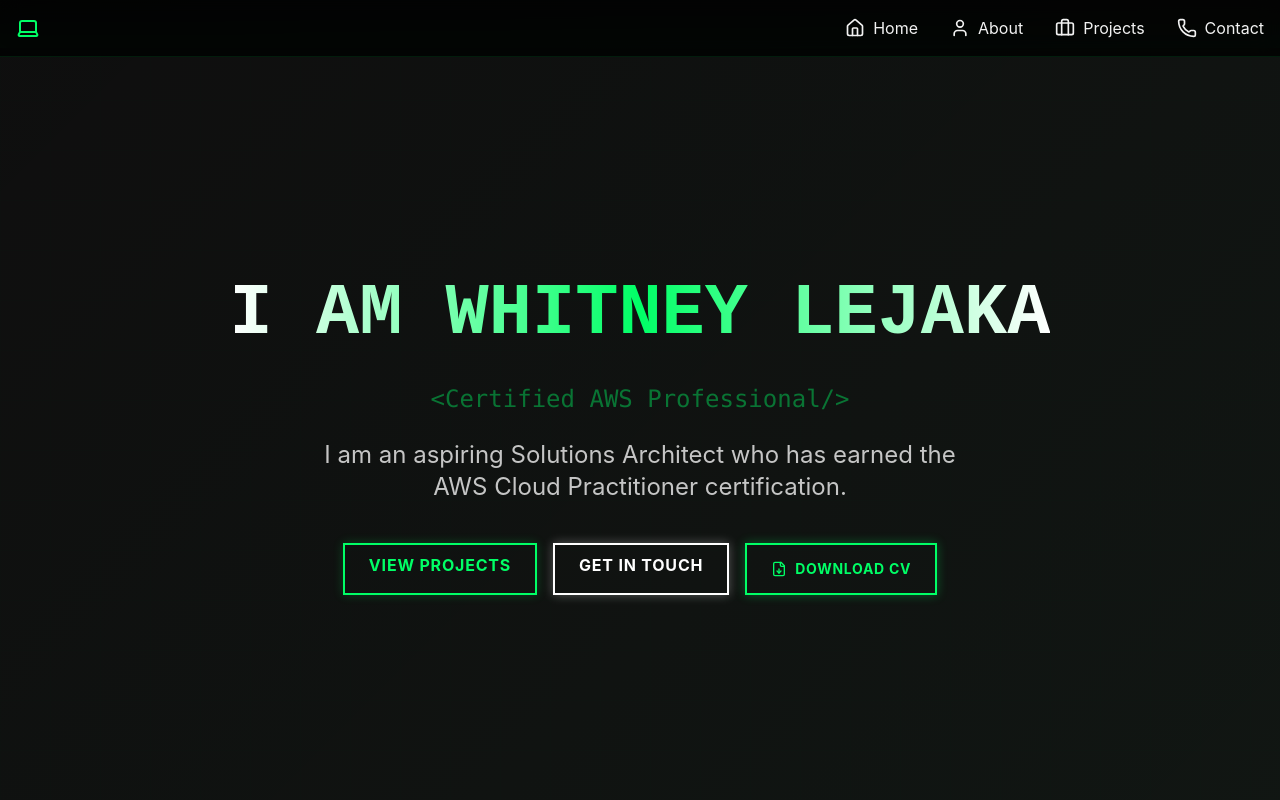
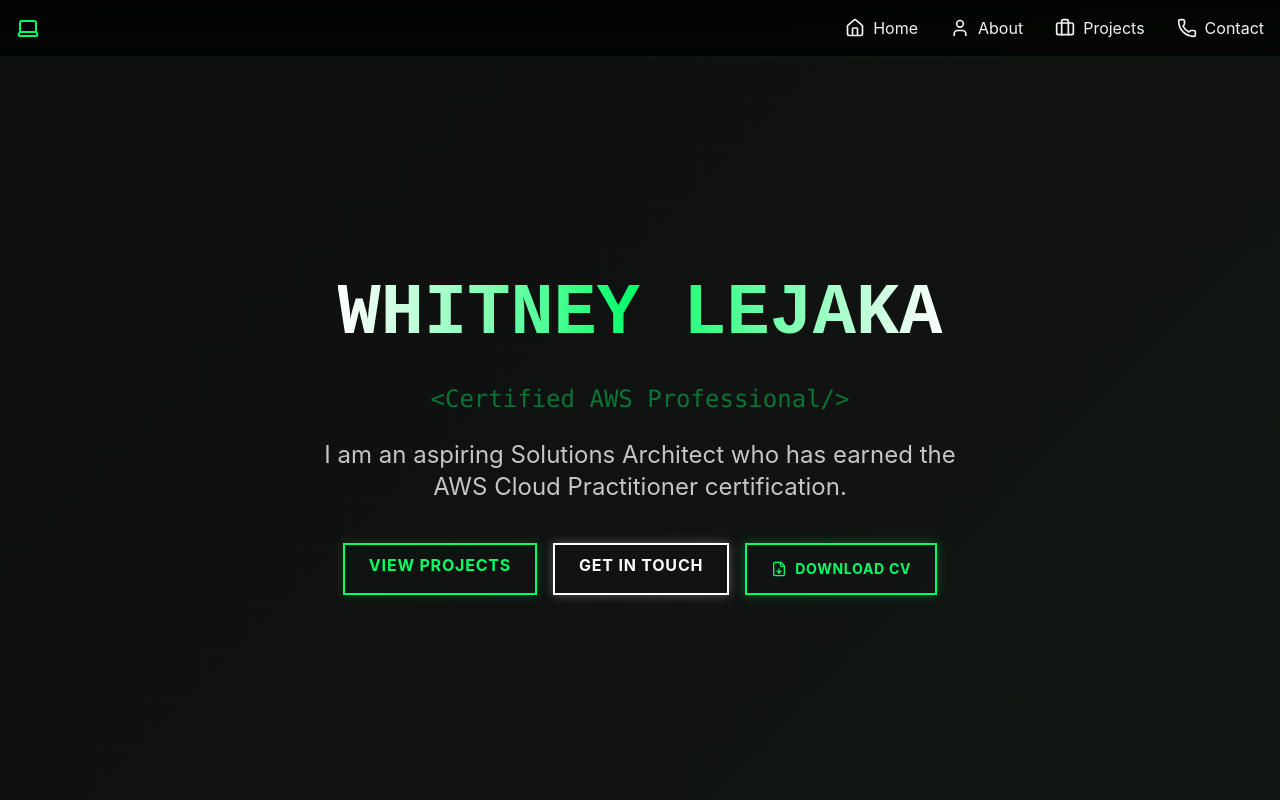
Before and after one commit to Whitney-coded/whitney-lejaka-portfolio, a React (Vite) app: page / in a window 1280 px wide. Shown: the top 800 px of the page. Built offline with nearby package versions, Linux system fonts and the light colour scheme.

Commit message:
Remove "I AM" text

```diff
--- a/src/components/HeroSection.tsx
+++ b/src/components/HeroSection.tsx
@@ -12,7 +12,7 @@ const HeroSection = () => {
         <div className="flex flex-col items-center justify-center">
           <div className="w-full md:w-3/4 space-y-6 text-center">
             <h1 className="text-4xl md:text-6xl lg:text-7xl font-bold">
-              <span className="cyber-text leading-tight">I AM WHITNEY LEJAKA</span>
+              <span className="cyber-text leading-tight">WHITNEY LEJAKA</span>
             </h1>
             <h2 className="text-xl md:text-2xl font-mono text-cyber-neon light:text-cyber-neon-light">
               <span className="text-flicker">&#60;Certified AWS Professional&#47;&#62;</span>
```
